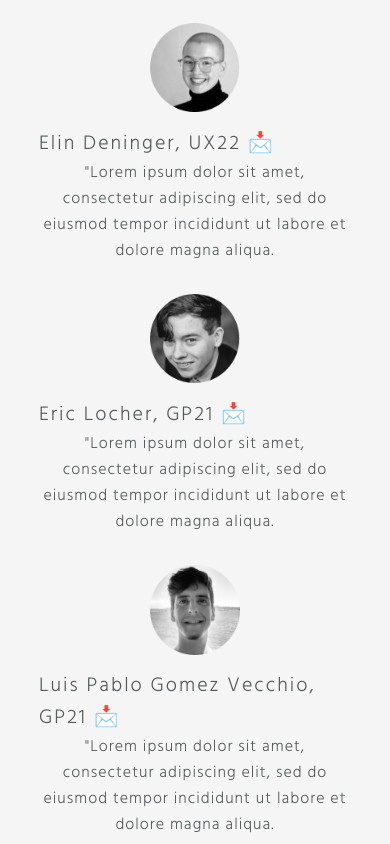
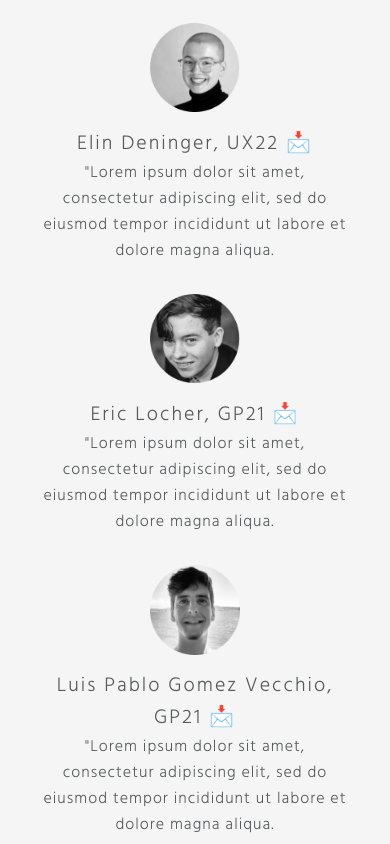
Before and after one commit to sofiaronnkvist/sammanslaget, a Svelte app: page / in a window 390 px wide. Shown: the part 3540-4384 px from the top of the page. Built offline with nearby package versions, Linux system fonts and the light colour scheme.

Commit message:
Changed a h3 to a.

```diff
--- a/src/app.css
+++ b/src/app.css
@@ -635,7 +635,7 @@ section {
     padding-bottom: 20px;
   }
 
-  .profile-text-div h3 {
+  .profile-text-div a {
     text-align: center;
   }
 
```
